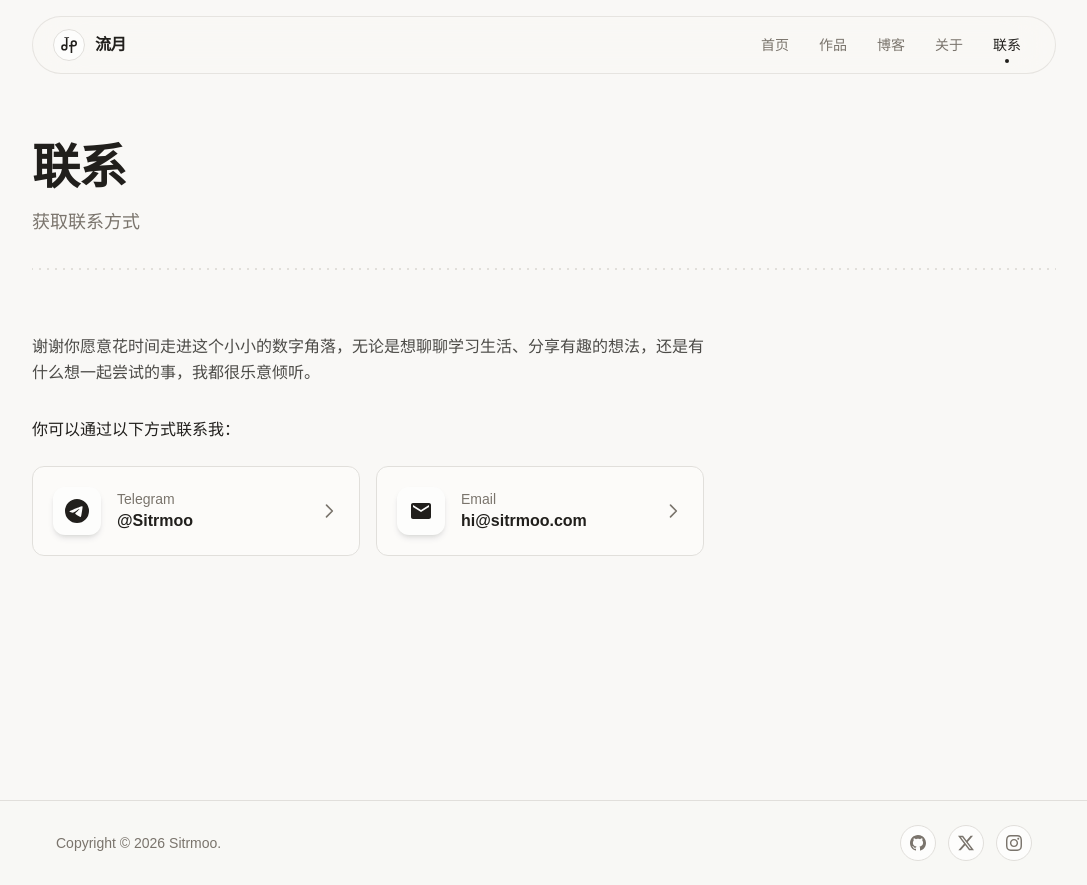
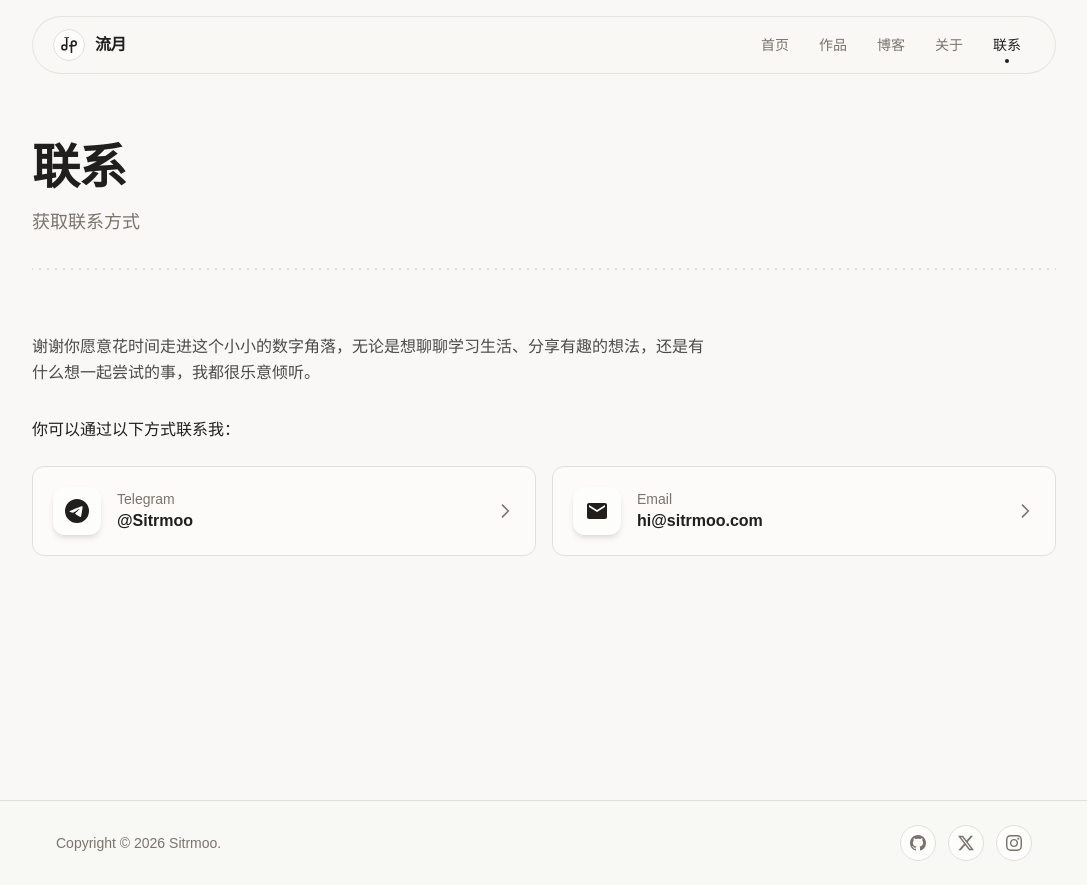
Before and after one commit to Sitrmoo/sitrmoo.com, a Next.js app: page /contact in a window 1280 px wide. Shown: the whole page, without its empty margins (96-1183 px from the left). Built offline with nearby package versions, Linux system fonts and the light colour scheme.

Commit message:
Due to some issues with Git before submission

```diff
--- a/app/contact/page.tsx
+++ b/app/contact/page.tsx
@@ -53,7 +53,7 @@ export default function ContactPage() {
           谢谢你愿意花时间走进这个小小的数字角落，无论是想聊聊学习生活、分享有趣的想法，还是有什么想一起尝试的事，我都很乐意倾听。
         </p>
 
-        <div className="relative max-w-2xl">
+        <div>
           <p className="mb-6 font-medium text-foreground">你可以通过以下方式联系我：</p>
           <div className="grid gap-4 sm:grid-cols-2">
             {contactMethods.map((contact) => {
```
